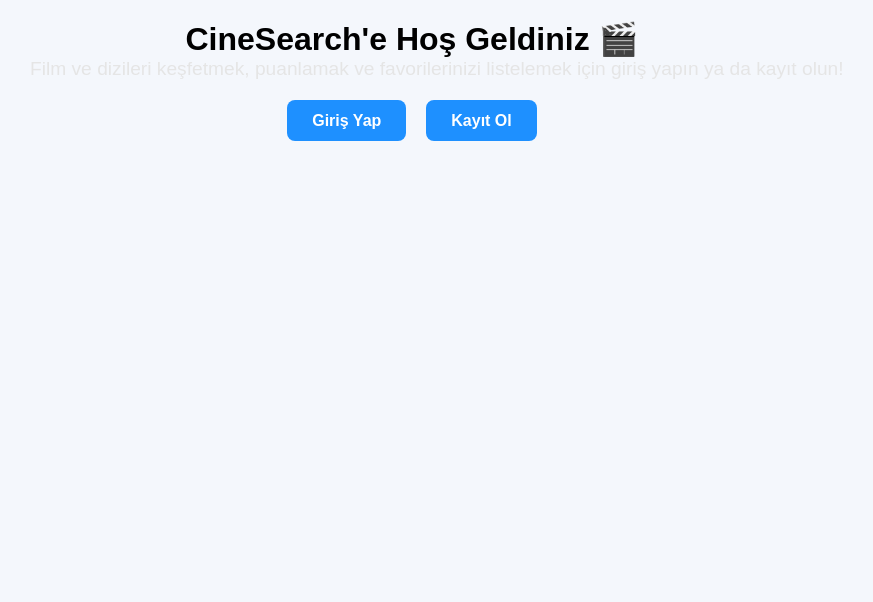
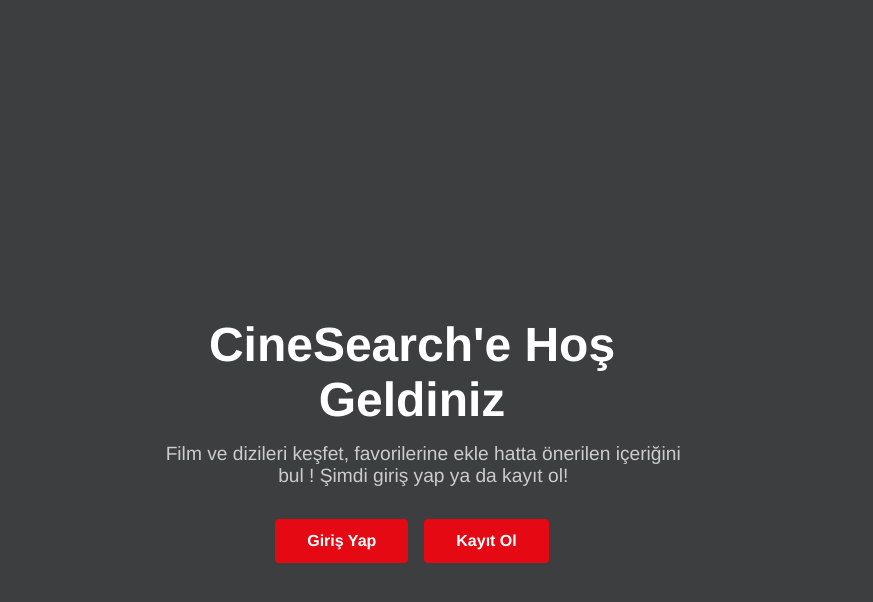
Before and after one commit to HsynAslan/cineSearch, a React (Create React App) app in the folder frontend/: page / in a window 1280 px wide. Shown: the top 602 px of the page, without its empty margins (228-1101 px from the left). Built offline with nearby package versions, Linux system fonts and the light colour scheme; no server answers.

Commit message:
bug fixed

```diff
--- a/frontend/src/css/Home.css
+++ b/frontend/src/css/Home.css
@@ -1,25 +1,60 @@
+/* Netflix tarzı giriş sayfası */
 .home-container {
+  position: relative;
+  height: 100vh;
+  background: url('') no-repeat center center/cover;
+  display: flex;
+  align-items: center;
+  justify-content: center;
+  color: white;
+  font-family: 'Helvetica Neue', sans-serif;
+}
+
+.overlay {
+  position: absolute;
+  top: 0;
+  left: 0;
+  width: 100%;
+  height: 100%;
+  background: rgba(0, 0, 0, 0.75);
+  z-index: 1;
+}
+
+.home-content {
+  position: relative;
+  z-index: 2;
   text-align: center;
+  max-width: 600px;
+  padding: 0 20px;
+}
 
-    padding: 20px;
-    font-family: Arial, sans-serif;
+.home-title {
+  font-size: 3rem;
+  margin-bottom: 1rem;
+}
+
+.home-subtitle {
+  font-size: 1.2rem;
+  margin-bottom: 2rem;
+  color: #ccc;
 }
 
 .home-buttons {
-    margin-top: 30px;
+  display: flex;
+  justify-content: center;
+  gap: 1rem;
 }
 
 .home-btn {
-    background-color: #1e90ff;
+  background-color: #e50914;
+  padding: 0.8rem 2rem;
   color: white;
-    padding: 12px 25px;
-    margin: 10px;
   text-decoration: none;
-    border-radius: 8px;
   font-weight: bold;
-    transition: background-color 0.3s ease;
+  border-radius: 4px;
+  transition: background 0.3s ease;
 }
 
 .home-btn:hover {
-    background-color: #005bb5;
+  background-color: #f40612;
 }
--- a/frontend/src/pages/Home.js
+++ b/frontend/src/pages/Home.js
@@ -5,12 +5,16 @@ import '../css/Home.css';
 export default function Home() {
   return (
     <div className="home-container">
-      <h1>CineSearch'e Hoş Geldiniz 🎬</h1>
-      <p>Film ve dizileri keşfetmek, puanlamak ve favorilerinizi listelemek için giriş yapın ya da kayıt olun!</p>
-
-      <div className="home-buttons">
-        <Link to="/login" className="home-btn">Giriş Yap</Link>
-        <Link to="/register" className="home-btn">Kayıt Ol</Link>
+      <div className="overlay"></div>
+      <div className="home-content">
+        <h1 className="home-title">CineSearch'e Hoş Geldiniz</h1>
+        <p className="home-subtitle">
+          Film ve dizileri keşfet, favorilerine ekle hatta önerilen içeriğini bul ! Şimdi giriş yap ya da kayıt ol!
+        </p>
+        <div className="home-buttons">
+          <Link to="/login" className="home-btn">Giriş Yap</Link>
+          <Link to="/register" className="home-btn">Kayıt Ol</Link>
+        </div>
       </div>
     </div>
   );
--- a/frontend/src/pages/MovieDetailPage.js
+++ b/frontend/src/pages/MovieDetailPage.js
@@ -103,25 +103,22 @@ const toggleFavoriteStatus = async () => {
     const payload = { type: "movie" };
 
     if (isFavorite) {
-      // await axios.delete(url, { headers, data: payload });
-      // setIsFavorite(false);
-      // console.log("Favoriden çıkarıldı.");
-      await axios.delete(`${API_BASE_URL}/favorites/${id}`, {
-  headers: { Authorization: `Bearer ${token}` },
-  params: { type: 'movie' },
-  });
-  setIsFavorite(false);
+      await axios.delete(url, {
+        headers,
+        data: payload, // 'params' yerine 'data' kullanıyoruz
+      });
+      setIsFavorite(false);
+      console.log("Favoriden çıkarıldı.");
     } else {
-
       await axios.post(url, payload, { headers });
       setIsFavorite(true);
       console.log("Favoriye eklendi.");
-
     }
   } catch (err) {
     console.error("Favori güncelleme hatası:", err.response?.data?.message || err.message);
   }
 };
+
 
 
 const toggleWishlistStatus = async () => {
--- a/frontend/src/pages/TvDetailPage.js
+++ b/frontend/src/pages/TvDetailPage.js
@@ -78,24 +78,25 @@ const checkUserLists = async () => {
   }
 
   try {
+    const url = `${API_BASE_URL}/favorites/${id}`;
+    const headers = { Authorization: `Bearer ${token}` };
+    const payload = { type: "tv" };
+
     if (isFavorite) {
-        await axios.delete(`${API_BASE_URL}/favorites/${id}`, {
-  headers: { Authorization: `Bearer ${token}` },
-  params: { type: 'tv' },
+      await axios.delete(url, {
+        headers,
+        data: payload, // 'params' yerine 'data' kullanıyoruz
       });
       setIsFavorite(false);
     } else {
-        await axios.post(
-          `${API_BASE_URL}/favorites/${id}`,
-          { type: 'tv' },
-          { headers: { Authorization: `Bearer ${token}` } }
-        );
+      await axios.post(url, payload, { headers });
       setIsFavorite(true);
     }
   } catch (err) {
     console.error("Favori güncellenirken hata oluştu:", err);
   }
 };
+
 
   const toggleWishlist = async () => {
     if (!token) {
```
Also changed, not shown: 1 other file (tests, documents, lock files or other folders). Lines whose indentation alone changed are shown as unchanged.
